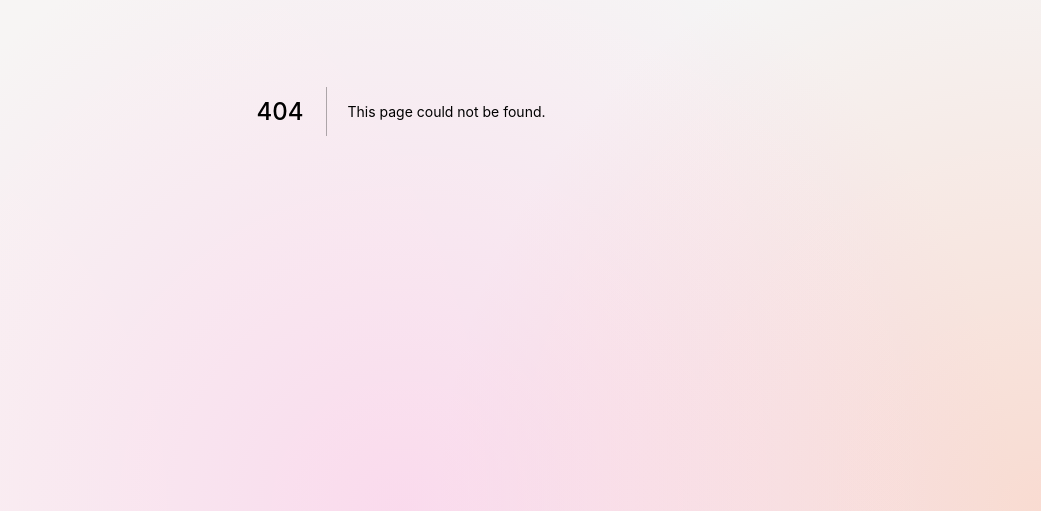
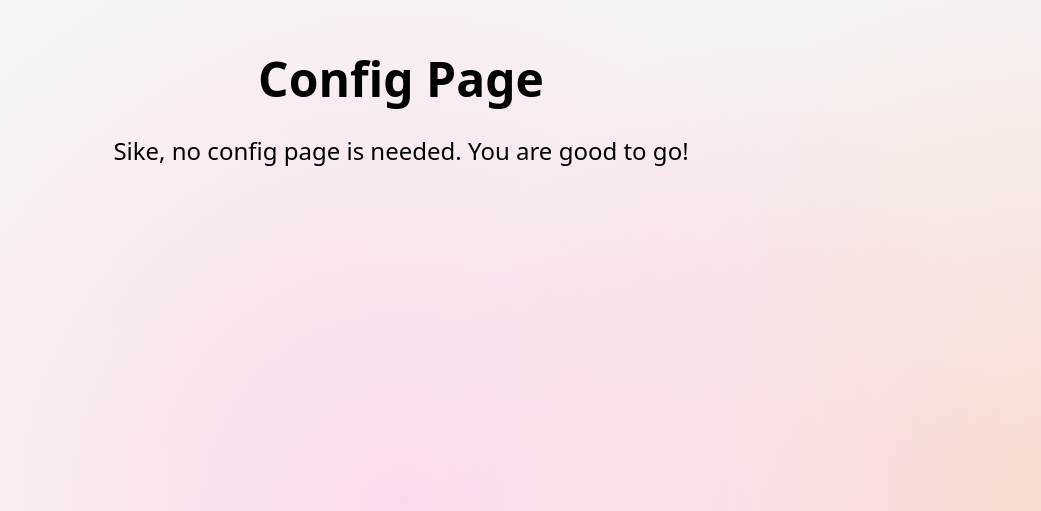
Before and after one commit to angeloanan/bonk-marmu, a Next.js app: page /config in a window 1280 px wide. Before the commit this address had no page. Shown: the part 289-800 px from the top of the page, without its empty margins (239-1280 px from the left). Built offline with nearby package versions, Linux system fonts and the light colour scheme.

Commit message:
feat: add config page

```diff
--- /dev/null
+++ b/src/pages/config.tsx
@@ -0,0 +1,15 @@
+import type { NextPage } from 'next'
+import * as React from 'react'
+
+const ConfigPage: NextPage = () => {
+  return (
+    <div className='flex min-h-screen flex-col items-center justify-center'>
+      <h1 className='text-5xl font-bold'>Config Page</h1>
+      <main className='pt-8 text-2xl font-light'>
+        Sike, no config page is needed. You are good to go!
+      </main>
+    </div>
+  )
+}
+
+export default ConfigPage
```
